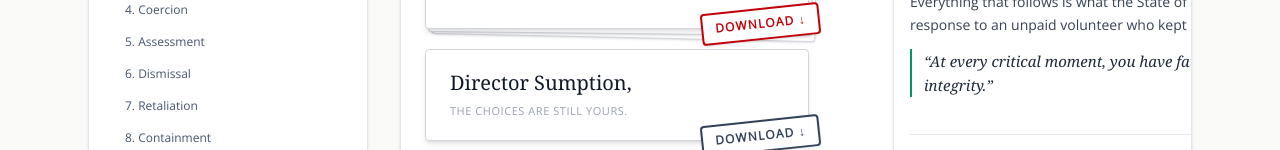
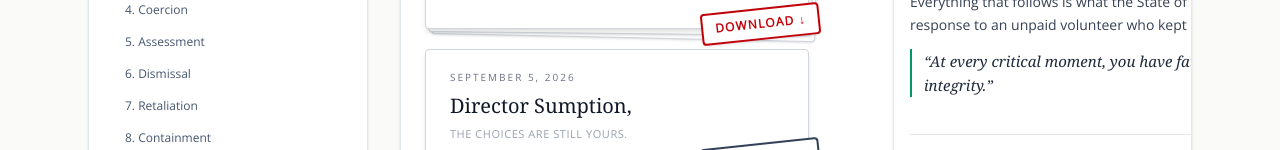
Before and after one commit to rswfire/rswfire.oprd, a Next.js app: page / in a window 1280 px wide. Shown: the part 650-800 px from the top of the page. Built offline with nearby package versions, Linux system fonts and the light colour scheme; no server answers.

Commit message:
Sept 5 card: restore date eyebrow above Director Sumption heading

```diff
--- a/components/CaseTimeline.tsx
+++ b/components/CaseTimeline.tsx
@@ -550,7 +550,8 @@ export default function CaseTimeline() {
                                 className="group relative block w-full max-w-sm"
                             >
                                 <div className="relative rounded-sm bg-white border border-gray-300 shadow-md group-hover:shadow-xl group-hover:-translate-y-1 transition-all px-5 py-3.5 lg:px-6 lg:py-5">
-                                    <div className="font-serif text-lg lg:text-xl leading-tight text-gray-900">Director Sumption,</div>
+                                    <div className="text-[9px] lg:text-[10px] font-mono uppercase tracking-[0.2em] text-gray-500">September 5, 2026</div>
+                                    <div className="mt-1.5 lg:mt-2 font-serif text-lg lg:text-xl leading-tight text-gray-900">Director Sumption,</div>
                                     <div className="mt-1.5 lg:mt-2 text-[10px] lg:text-[11px] uppercase tracking-wider text-gray-400">The Choices Are Still Yours.</div>
                                     <div className="absolute -right-3 -bottom-3 rotate-[-6deg] rounded border-2 border-slate-700 bg-white/95 px-2.5 py-1 text-[10px] lg:px-3 lg:py-1.5 lg:text-xs font-bold uppercase tracking-widest text-slate-700 shadow-sm group-hover:rotate-[-2deg] transition-transform">
                                         Download &darr;
```
